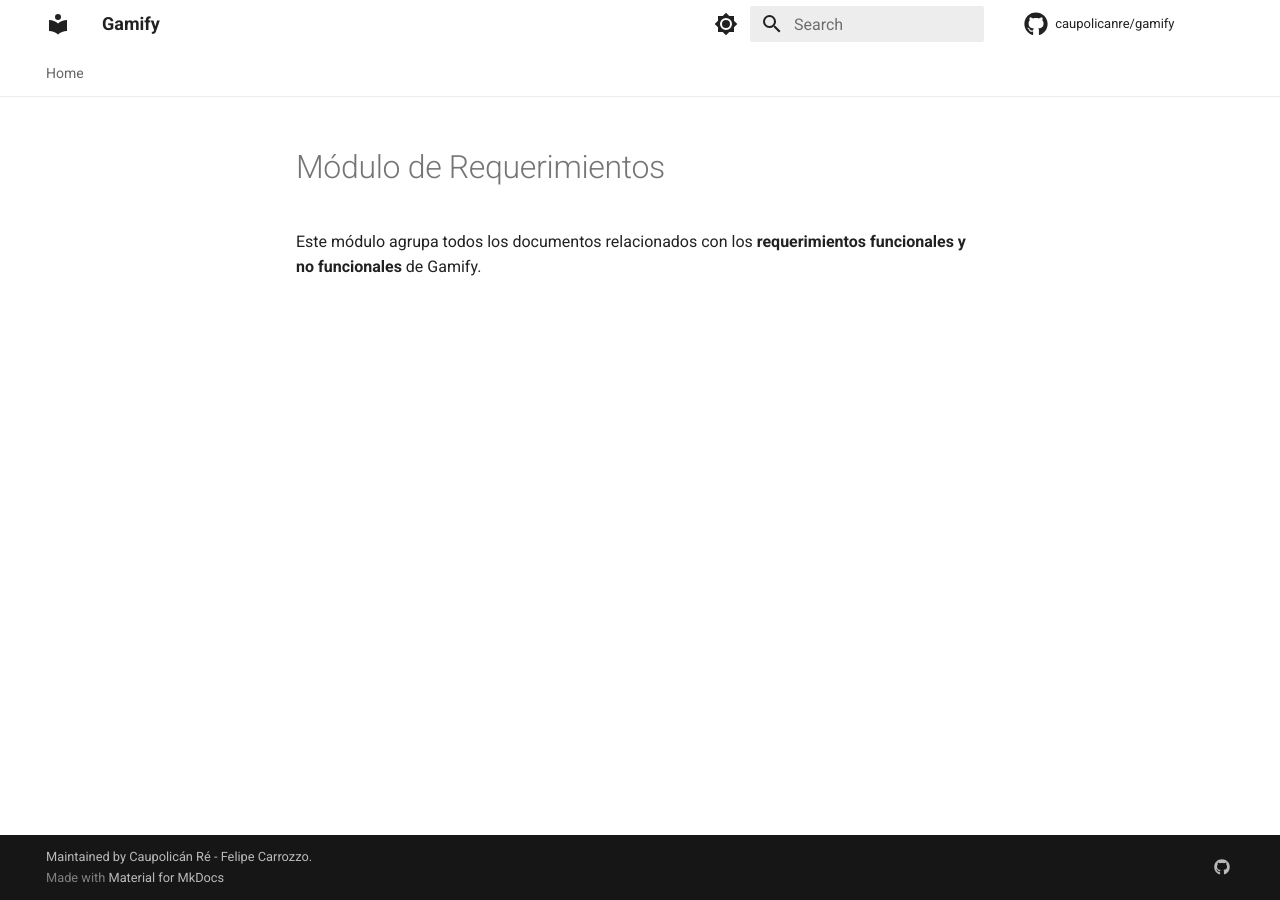
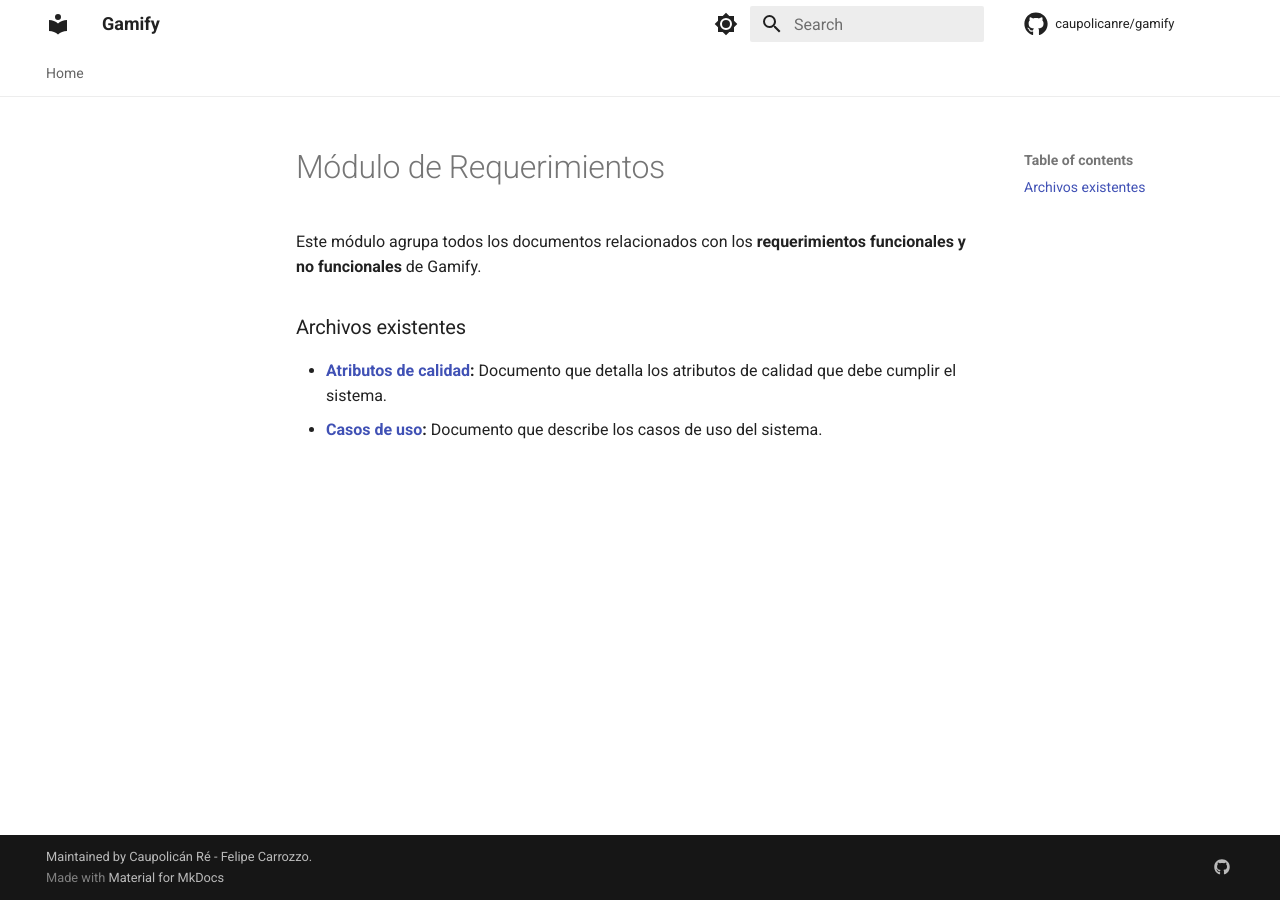
Before and after one commit to caupolicanre/software-engineering-gamify, an MkDocs documentation site: the page built from docs/requirements/README.md, in a window 1280 px wide. Built offline with MkDocs 1.6.1 and Material for MkDocs 9.7.7, drawn with Linux system fonts in a browser that asks for light colours; comment, search, counter and statistics services are not loaded.

Commit message:
docs: add existing files section to requirements module README

```diff
--- a/docs/requirements/README.md
+++ b/docs/requirements/README.md
@@ -1,3 +1,7 @@
 # Módulo de Requerimientos
 
 Este módulo agrupa todos los documentos relacionados con los **requerimientos funcionales y no funcionales** de Gamify.
+
+### Archivos existentes
+- [**Atributos de calidad**](./atributos_calidad.xlsx)**:** Documento que detalla los atributos de calidad que debe cumplir el sistema.
+- [**Casos de uso**](./casos_uso.xlsx)**:** Documento que describe los casos de uso del sistema.
```
